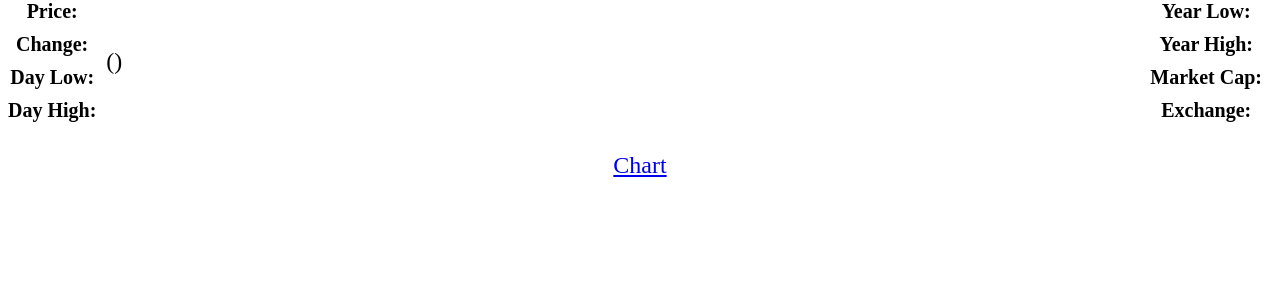
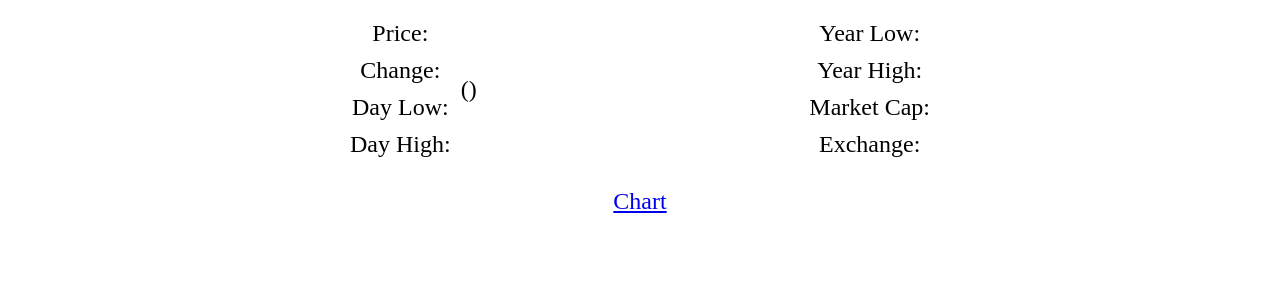
Before and after one commit to trevorpersons/NoCodeKings, a Django app: page /financials/stock_info/ in a window 1280 px wide. Shown: the top 300 px of the page. Run offline with Django 4.2, Linux system fonts and the light colour scheme; data that the repository does not hold is empty.

Commit message:
Update stock_info.html
moving around tables

```diff
--- a/financials/templates/stock_info.html
+++ b/financials/templates/stock_info.html
@@ -13,37 +13,33 @@
     .emphasis {
         font-weight: bold;
         font-style: italic;
-        margin-top: -20px;
     }
 
-    .data-container {
+    .container {
         display: flex;
         justify-content: space-between;
         align-items: center;
-        margin: 10px 0;
+        margin: 10px auto;
+        max-width: 600px;
     }
 
-    .data-container-left {
+    .left-container {
         display: flex;
         justify-content: flex-start;
         align-items: center;
-        margin-right: 20px;
+        width: 50%;
     }
 
-    .data-container-right {
+    .right-container {
         display: flex;
         justify-content: flex-end;
         align-items: center;
-    }
-
-    .label {
-        font-size: 20px;
-        font-weight: bold;
+        width: 50%;
     }
 
     .data {
+        margin-left: 10px;
         font-size: 24px;
-        margin-left: 10px;
     }
 
     a {
@@ -57,36 +53,40 @@
         font-size: 72px;
     }
 </style>
+
 <h1 class="enlarge">{{ symbol }}</h1>
 <p class="emphasis">{{ name }}</p>
-<div class="data-container">
-    <div class="data-container-left">
-        <div>
-            <p class="label">Price:</p>
-            <p class="label">Change:</p>
-            <p class="label">Day Low:</p>
-            <p class="label">Day High:</p>
+
+<div class="container">
+    <div class="left-container">
+        <div class="data">
+            <p>Price:</p>
+            <p>Change:</p>
+            <p>Day Low:</p>
+            <p>Day High:</p>
         </div>
-        <div>
-            <p class="data enlarge">{{ price }}</p>
-            <p class="data">{{ change }} ({{ change_pct }})</p>
-            <p class="data">{{ dayLow }}</p>
-            <p class="data">{{ dayHigh }}</p>
+        <div class="data">
+            <p>{{ price }}</p>
+            <p>{{ change }} ({{ change_pct }})</p>
+            <p>{{ dayLow }}</p>
+            <p>{{ dayHigh }}</p>
         </div>
     </div>
-    <div class="data-container-right">
-        <div>
-            <p class="label">Year Low:</p>
-            <p class="label">Year High:</p>
-            <p class="label">Market Cap:</p>
-            <p class="label">Exchange:</p>
+
+    <div class="right-container">
+        <div class="data">
+            <p>Year Low:</p>
+            <p>Year High:</p>
+            <p>Market Cap:</p>
+            <p>Exchange:</p>
         </div>
-        <div>
-            <p class="data">{{ yearLow }}</p>
-            <p class="data">{{ yearHigh }}</p>
-            <p class="data">{{ marketCap }}</p>
-            <p class="data">{{ exchange }}</p>
+        <div class="data">
+            <p>{{ yearLow }}</p>
+            <p>{{ yearHigh }}</p>
+            <p>{{ marketCap }}</p>
+            <p>{{ exchange }}</p>
         </div>
     </div>
 </div>
+
 <a href="http://127.0.0.1:8000/financials/stock_chart/{{ symbol }}">Chart</a>
```
